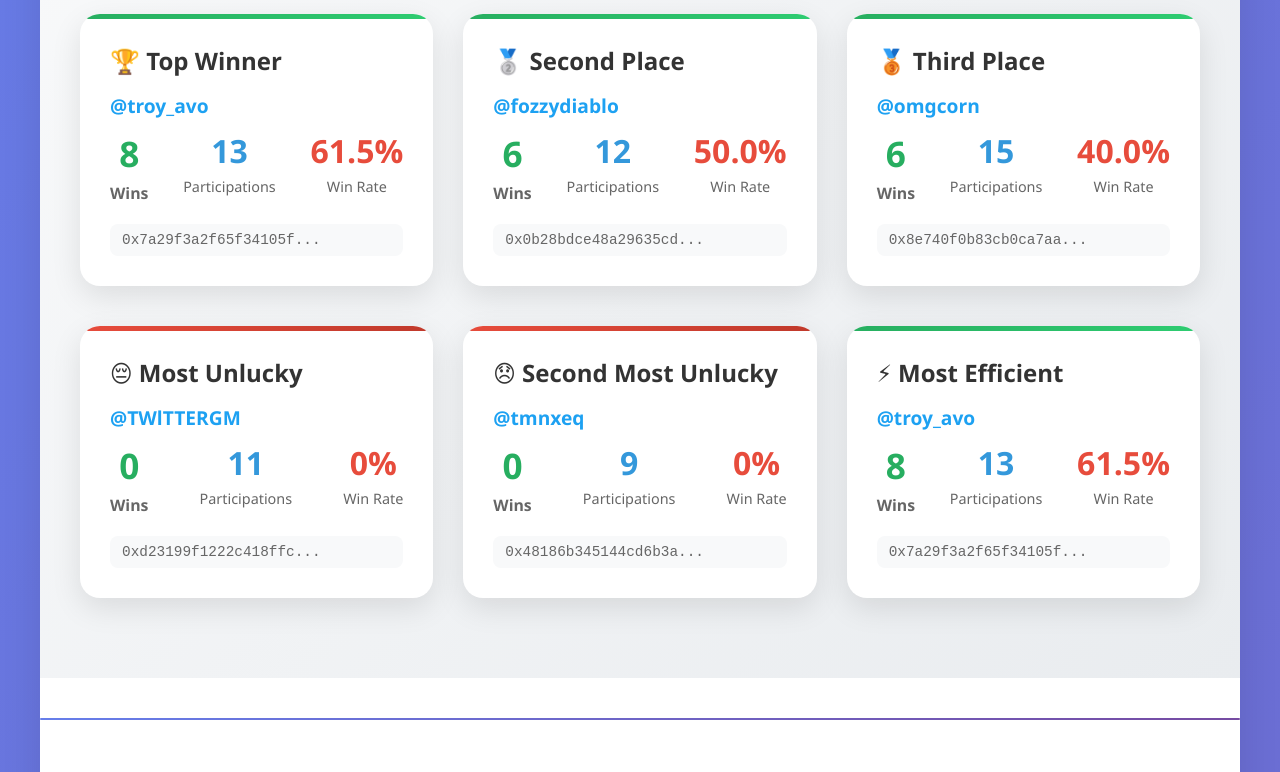
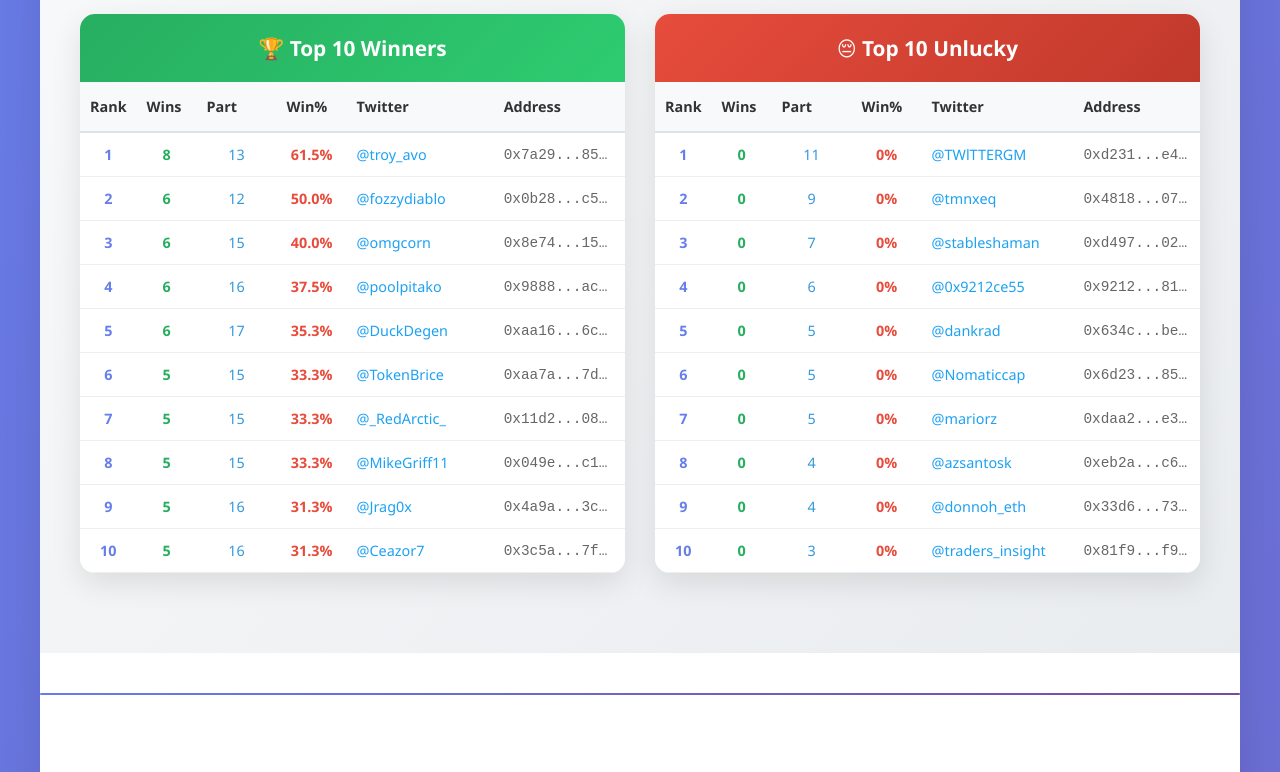
Before and after one commit to scvija/tm-data, a plain HTML site: page index.html in a window 1280 px wide. Shown: the part 673-1445 px from the top of the page. Drawn offline with Linux system fonts and the light colour scheme.

Commit message:
table update

```diff
--- a/index.html
+++ b/index.html
@@ -195,102 +195,106 @@
             background: linear-gradient(135deg, #f8f9fa, #e9ecef);
         }
 
-        .spotlight-grid {
+        .spotlight-tables-container {
             display: grid;
-            grid-template-columns: repeat(auto-fit, minmax(300px, 1fr));
+            grid-template-columns: 1fr 1fr;
             gap: 30px;
             margin-bottom: 40px;
         }
 
-        .spotlight-card {
+        .spotlight-table-container {
             background: white;
-            border-radius: 20px;
-            padding: 30px;
+            border-radius: 15px;
             box-shadow: 0 10px 30px rgba(0,0,0,0.1);
-            transition: transform 0.3s ease, box-shadow 0.3s ease;
-            position: relative;
             overflow: hidden;
         }
 
-        .spotlight-card:hover {
-            transform: translateY(-10px);
-            box-shadow: 0 20px 40px rgba(0,0,0,0.15);
-        }
-
-        .spotlight-card::before {
-            content: '';
-            position: absolute;
-            top: 0;
-            left: 0;
-            right: 0;
-            height: 5px;
+        .spotlight-table-title {
             background: linear-gradient(135deg, #667eea, #764ba2);
-        }
-
-        .spotlight-card.winner::before {
+            color: white;
+            padding: 20px;
+            text-align: center;
+            font-size: 1.3em;
+            font-weight: bold;
+        }
+
+        .spotlight-table-title.winners {
             background: linear-gradient(135deg, #27ae60, #2ecc71);
         }
 
-        .spotlight-card.loser::before {
+        .spotlight-table-title.losers {
             background: linear-gradient(135deg, #e74c3c, #c0392b);
         }
 
-        .spotlight-title {
-            font-size: 1.5em;
-            font-weight: bold;
-            margin-bottom: 15px;
+        .spotlight-table {
+            width: 100%;
+            border-collapse: collapse;
+        }
+
+        .spotlight-table th {
+            background: #f8f9fa;
             color: #333;
-        }
-
-        .spotlight-stats {
-            display: flex;
-            justify-content: space-between;
-            margin-bottom: 20px;
-        }
-
-        .spotlight-stat {
-            text-align: center;
-        }
-
-        .spotlight-stat-number {
-            font-size: 2em;
+            padding: 15px 10px;
+            text-align: left;
+            font-weight: 600;
+            font-size: 0.9em;
+            border-bottom: 2px solid #dee2e6;
+        }
+
+        .spotlight-table td {
+            padding: 12px 10px;
+            border-bottom: 1px solid #eee;
+            font-size: 0.9em;
+        }
+
+        .spotlight-table tr:hover td {
+            background-color: #f8f9fa;
+        }
+
+        .spotlight-rank {
             font-weight: bold;
             color: #667eea;
-        }
-
-        .spotlight-stat.wins .spotlight-stat-number {
+            text-align: center;
+            width: 50px;
+        }
+
+        .spotlight-wins {
+            font-weight: bold;
             color: #27ae60;
-        }
-
-        .spotlight-stat.participations .spotlight-stat-number {
+            text-align: center;
+            width: 60px;
+        }
+
+        .spotlight-participations {
             color: #3498db;
-        }
-
-        .spotlight-stat.ratio .spotlight-stat-number {
+            text-align: center;
+            width: 80px;
+        }
+
+        .spotlight-ratio {
+            font-weight: bold;
             color: #e74c3c;
-        }
-
-        .spotlight-stat-label {
-            font-size: 0.9em;
-            color: #666;
-            margin-top: 5px;
+            text-align: center;
+            width: 70px;
         }
 
         .spotlight-handle {
-            font-size: 1.2em;
-            font-weight: bold;
             color: #1da1f2;
-            margin-bottom: 10px;
+            font-weight: 500;
+            max-width: 120px;
+            overflow: hidden;
+            text-overflow: ellipsis;
+            white-space: nowrap;
         }
 
         .spotlight-address {
             font-family: 'Courier New', monospace;
-            font-size: 0.9em;
+            font-size: 0.8em;
             color: #666;
-            background: #f8f9fa;
-            padding: 8px 12px;
-            border-radius: 8px;
-            word-break: break-all;
+            max-width: 100px;
+            overflow: hidden;
+            text-overflow: ellipsis;
+            white-space: nowrap;
         }
 
         .section-divider {
@@ -340,6 +344,29 @@
 
             th, td {
                 padding: 10px 15px;
+            }
+
+            .spotlight-tables-container {
+                grid-template-columns: 1fr;
+                gap: 20px;
+            }
+
+            .spotlight-section {
+                padding: 20px;
+            }
+
+            .spotlight-table th,
+            .spotlight-table td {
+                padding: 8px 6px;
+                font-size: 0.8em;
+            }
+
+            .spotlight-handle {
+                max-width: 80px;
+            }
+
+            .spotlight-address {
+                max-width: 70px;
             }
         }
 
@@ -401,129 +428,225 @@
 
 
         <div class="spotlight-section">
-            <h2 class="section-title">🌟 Spotlight: Biggest Winners & Losers</h2>
-
-            <div class="spotlight-grid">
-                <div class="spotlight-card winner">
-                    <div class="spotlight-title">🏆 Top Winner</div>
-                    <div class="spotlight-handle">@troy_avo</div>
-                    <div class="spotlight-stats">
-                        <div class="spotlight-stat wins">
-                            <div class="spotlight-stat-number">8</div>
-                            <div class="spotlight-stat-label">Wins</div>
-                        </div>
-                        <div class="spotlight-stat participations">
-                            <div class="spotlight-stat-number">13</div>
-                            <div class="spotlight-stat-label">Participations</div>
-                        </div>
-                        <div class="spotlight-stat ratio">
-                            <div class="spotlight-stat-number">61.5%</div>
-                            <div class="spotlight-stat-label">Win Rate</div>
-                        </div>
-                    </div>
-                    <div class="spotlight-address">0x7a29f3a2f65f34105f...</div>
+            <h2 class="section-title">🌟 Top 10 Winners & Losers</h2>
+
+            <div class="spotlight-tables-container">
+                <div class="spotlight-table-container">
+                    <div class="spotlight-table-title winners">🏆 Top 10 Winners</div>
+                    <table class="spotlight-table">
+                        <thead>
+                            <tr>
+                                <th>Rank</th>
+                                <th>Wins</th>
+                                <th>Part</th>
+                                <th>Win%</th>
+                                <th>Twitter</th>
+                                <th>Address</th>
+                            </tr>
+                        </thead>
+                        <tbody>
+
+            <tr>
+                <td class="spotlight-rank">1</td>
+                <td class="spotlight-wins">8</td>
+                <td class="spotlight-participations">13</td>
+                <td class="spotlight-ratio">61.5%</td>
+                <td class="spotlight-handle">@troy_avo</td>
+                <td class="spotlight-address">0x7a29...8547</td>
+            </tr>
+
+            <tr>
+                <td class="spotlight-rank">2</td>
+                <td class="spotlight-wins">6</td>
+                <td class="spotlight-participations">12</td>
+                <td class="spotlight-ratio">50.0%</td>
+                <td class="spotlight-handle">@fozzydiablo</td>
+                <td class="spotlight-address">0x0b28...c564</td>
+            </tr>
+
+            <tr>
+                <td class="spotlight-rank">3</td>
+                <td class="spotlight-wins">6</td>
+                <td class="spotlight-participations">15</td>
+                <td class="spotlight-ratio">40.0%</td>
+                <td class="spotlight-handle">@omgcorn</td>
+                <td class="spotlight-address">0x8e74...15ef</td>
+            </tr>
+
+            <tr>
+                <td class="spotlight-rank">4</td>
+                <td class="spotlight-wins">6</td>
+                <td class="spotlight-participations">16</td>
+                <td class="spotlight-ratio">37.5%</td>
+                <td class="spotlight-handle">@poolpitako</td>
+                <td class="spotlight-address">0x9888...acf4</td>
+            </tr>
+
+            <tr>
+                <td class="spotlight-rank">5</td>
+                <td class="spotlight-wins">6</td>
+                <td class="spotlight-participations">17</td>
+                <td class="spotlight-ratio">35.3%</td>
+                <td class="spotlight-handle">@DuckDegen</td>
+                <td class="spotlight-address">0xaa16...6c17</td>
+            </tr>
+
+            <tr>
+                <td class="spotlight-rank">6</td>
+                <td class="spotlight-wins">5</td>
+                <td class="spotlight-participations">15</td>
+                <td class="spotlight-ratio">33.3%</td>
+                <td class="spotlight-handle">@TokenBrice</td>
+                <td class="spotlight-address">0xaa7a...7d66</td>
+            </tr>
+
+            <tr>
+                <td class="spotlight-rank">7</td>
+                <td class="spotlight-wins">5</td>
+                <td class="spotlight-participations">15</td>
+                <td class="spotlight-ratio">33.3%</td>
+                <td class="spotlight-handle">@_RedArctic_</td>
+                <td class="spotlight-address">0x11d2...0812</td>
+            </tr>
+
+            <tr>
+                <td class="spotlight-rank">8</td>
+                <td class="spotlight-wins">5</td>
+                <td class="spotlight-participations">15</td>
+                <td class="spotlight-ratio">33.3%</td>
+                <td class="spotlight-handle">@MikeGriff11</td>
+                <td class="spotlight-address">0x049e...c11c</td>
+            </tr>
+
+            <tr>
+                <td class="spotlight-rank">9</td>
+                <td class="spotlight-wins">5</td>
+                <td class="spotlight-participations">16</td>
+                <td class="spotlight-ratio">31.3%</td>
+                <td class="spotlight-handle">@Jrag0x</td>
+                <td class="spotlight-address">0x4a9a...3c78</td>
+            </tr>
+
+            <tr>
+                <td class="spotlight-rank">10</td>
+                <td class="spotlight-wins">5</td>
+                <td class="spotlight-participations">16</td>
+                <td class="spotlight-ratio">31.3%</td>
+                <td class="spotlight-handle">@Ceazor7</td>
+                <td class="spotlight-address">0x3c5a...7fe2</td>
+            </tr>
+
+                        </tbody>
+                    </table>
                 </div>
 
-                <div class="spotlight-card winner">
-                    <div class="spotlight-title">🥈 Second Place</div>
-                    <div class="spotlight-handle">@fozzydiablo</div>
-                    <div class="spotlight-stats">
-                        <div class="spotlight-stat wins">
-                            <div class="spotlight-stat-number">6</div>
-                            <div class="spotlight-stat-label">Wins</div>
-                        </div>
-                        <div class="spotlight-stat participations">
-                            <div class="spotlight-stat-number">12</div>
-                            <div class="spotlight-stat-label">Participations</div>
-                        </div>
-                        <div class="spotlight-stat ratio">
-                            <div class="spotlight-stat-number">50.0%</div>
-                            <div class="spotlight-stat-label">Win Rate</div>
-                        </div>
-                    </div>
-                    <div class="spotlight-address">0x0b28bdce48a29635cd...</div>
-                </div>
-
-                <div class="spotlight-card winner">
-                    <div class="spotlight-title">🥉 Third Place</div>
-                    <div class="spotlight-handle">@omgcorn</div>
-                    <div class="spotlight-stats">
-                        <div class="spotlight-stat wins">
-                            <div class="spotlight-stat-number">6</div>
-                            <div class="spotlight-stat-label">Wins</div>
-                        </div>
-                        <div class="spotlight-stat participations">
-                            <div class="spotlight-stat-number">15</div>
-                            <div class="spotlight-stat-label">Participations</div>
-                        </div>
-                        <div class="spotlight-stat ratio">
-                            <div class="spotlight-stat-number">40.0%</div>
-                            <div class="spotlight-stat-label">Win Rate</div>
-                        </div>
-                    </div>
-                    <div class="spotlight-address">0x8e740f0b83cb0ca7aa...</div>
-                </div>
-            </div>
-
-            <div class="spotlight-grid">
-                <div class="spotlight-card loser">
-                    <div class="spotlight-title">😔 Most Unlucky</div>
-                    <div class="spotlight-handle">@TWlTTERGM</div>
-                    <div class="spotlight-stats">
-                        <div class="spotlight-stat wins">
-                            <div class="spotlight-stat-number">0</div>
-                            <div class="spotlight-stat-label">Wins</div>
-                        </div>
-                        <div class="spotlight-stat participations">
-                            <div class="spotlight-stat-number">11</div>
-                            <div class="spotlight-stat-label">Participations</div>
-                        </div>
-                        <div class="spotlight-stat ratio">
-                            <div class="spotlight-stat-number">0%</div>
-                            <div class="spotlight-stat-label">Win Rate</div>
-                        </div>
-                    </div>
-                    <div class="spotlight-address">0xd23199f1222c418ffc...</div>
-                </div>
-
-                <div class="spotlight-card loser">
-                    <div class="spotlight-title">😞 Second Most Unlucky</div>
-                    <div class="spotlight-handle">@tmnxeq</div>
-                    <div class="spotlight-stats">
-                        <div class="spotlight-stat wins">
-                            <div class="spotlight-stat-number">0</div>
-                            <div class="spotlight-stat-label">Wins</div>
-                        </div>
-                        <div class="spotlight-stat participations">
-                            <div class="spotlight-stat-number">9</div>
-                            <div class="spotlight-stat-label">Participations</div>
-                        </div>
-                        <div class="spotlight-stat ratio">
-                            <div class="spotlight-stat-number">0%</div>
-                            <div class="spotlight-stat-label">Win Rate</div>
-                        </div>
-                    </div>
-                    <div class="spotlight-address">0x48186b345144cd6b3a...</div>
-                </div>
-
-                <div class="spotlight-card winner">
-                    <div class="spotlight-title">⚡ Most Efficient</div>
-                    <div class="spotlight-handle">@troy_avo</div>
-                    <div class="spotlight-stats">
-                        <div class="spotlight-stat wins">
-                            <div class="spotlight-stat-number">8</div>
-                            <div class="spotlight-stat-label">Wins</div>
-                        </div>
-                        <div class="spotlight-stat participations">
-                            <div class="spotlight-stat-number">13</div>
-                            <div class="spotlight-stat-label">Participations</div>
-                        </div>
-                        <div class="spotlight-stat ratio">
-                            <div class="spotlight-stat-number">61.5%</div>
-                            <div class="spotlight-stat-label">Win Rate</div>
-                        </div>
-                    </div>
-                    <div class="spotlight-address">0x7a29f3a2f65f34105f...</div>
+                <div class="spotlight-table-container">
+                    <div class="spotlight-table-title losers">😔 Top 10 Unlucky</div>
+                    <table class="spotlight-table">
+                        <thead>
+                            <tr>
+                                <th>Rank</th>
+                                <th>Wins</th>
+                                <th>Part</th>
+                                <th>Win%</th>
+                                <th>Twitter</th>
+                                <th>Address</th>
+                            </tr>
+                        </thead>
+                        <tbody>
+
+            <tr>
+                <td class="spotlight-rank">1</td>
+                <td class="spotlight-wins">0</td>
+                <td class="spotlight-participations">11</td>
+                <td class="spotlight-ratio">0%</td>
+                <td class="spotlight-handle">@TWlTTERGM</td>
+                <td class="spotlight-address">0xd231...e452</td>
+            </tr>
+
+            <tr>
+                <td class="spotlight-rank">2</td>
+                <td class="spotlight-wins">0</td>
+                <td class="spotlight-participations">9</td>
+                <td class="spotlight-ratio">0%</td>
+                <td class="spotlight-handle">@tmnxeq</td>
+                <td class="spotlight-address">0x4818...0764</td>
+            </tr>
+
+            <tr>
+                <td class="spotlight-rank">3</td>
+                <td class="spotlight-wins">0</td>
+                <td class="spotlight-participations">7</td>
+                <td class="spotlight-ratio">0%</td>
+                <td class="spotlight-handle">@stableshaman</td>
+                <td class="spotlight-address">0xd497...027e</td>
+            </tr>
+
+            <tr>
+                <td class="spotlight-rank">4</td>
+                <td class="spotlight-wins">0</td>
+                <td class="spotlight-participations">6</td>
+                <td class="spotlight-ratio">0%</td>
+                <td class="spotlight-handle">@0x9212ce55</td>
+                <td class="spotlight-address">0x9212...813c</td>
+            </tr>
+
+            <tr>
+                <td class="spotlight-rank">5</td>
+                <td class="spotlight-wins">0</td>
+                <td class="spotlight-participations">5</td>
+                <td class="spotlight-ratio">0%</td>
+                <td class="spotlight-handle">@dankrad</td>
+                <td class="spotlight-address">0x634c...be2b</td>
+            </tr>
+
+            <tr>
+                <td class="spotlight-rank">6</td>
+                <td class="spotlight-wins">0</td>
+                <td class="spotlight-participations">5</td>
+                <td class="spotlight-ratio">0%</td>
+                <td class="spotlight-handle">@Nomaticcap</td>
+                <td class="spotlight-address">0x6d23...8506</td>
+            </tr>
+
+            <tr>
+                <td class="spotlight-rank">7</td>
+                <td class="spotlight-wins">0</td>
+                <td class="spotlight-participations">5</td>
+                <td class="spotlight-ratio">0%</td>
+                <td class="spotlight-handle">@mariorz</td>
+                <td class="spotlight-address">0xdaa2...e305</td>
+            </tr>
+
+            <tr>
+                <td class="spotlight-rank">8</td>
+                <td class="spotlight-wins">0</td>
+                <td class="spotlight-participations">4</td>
+                <td class="spotlight-ratio">0%</td>
+                <td class="spotlight-handle">@azsantosk</td>
+                <td class="spotlight-address">0xeb2a...c649</td>
+            </tr>
+
+            <tr>
+                <td class="spotlight-rank">9</td>
+                <td class="spotlight-wins">0</td>
+                <td class="spotlight-participations">4</td>
+                <td class="spotlight-ratio">0%</td>
+                <td class="spotlight-handle">@donnoh_eth</td>
+                <td class="spotlight-address">0x33d6...7390</td>
+            </tr>
+
+            <tr>
+                <td class="spotlight-rank">10</td>
+                <td class="spotlight-wins">0</td>
+                <td class="spotlight-participations">3</td>
+                <td class="spotlight-ratio">0%</td>
+                <td class="spotlight-handle">@traders_insight</td>
+                <td class="spotlight-address">0x81f9...f922</td>
+            </tr>
+
+                        </tbody>
+                    </table>
                 </div>
             </div>
         </div>
@@ -1409,7 +1532,7 @@
 
         <div class="footer">
             <p><strong>Truemarket Lottery Analysis</strong></p>
-            <p>Generated on 10/22/2025 at 12:23:01 PM</p>
+            <p>Generated on 10/22/2025 at 12:29:28 PM</p>
             <p>Data includes 17 lottery rounds with 95 unique participants</p>
         </div>
     </div>
```
